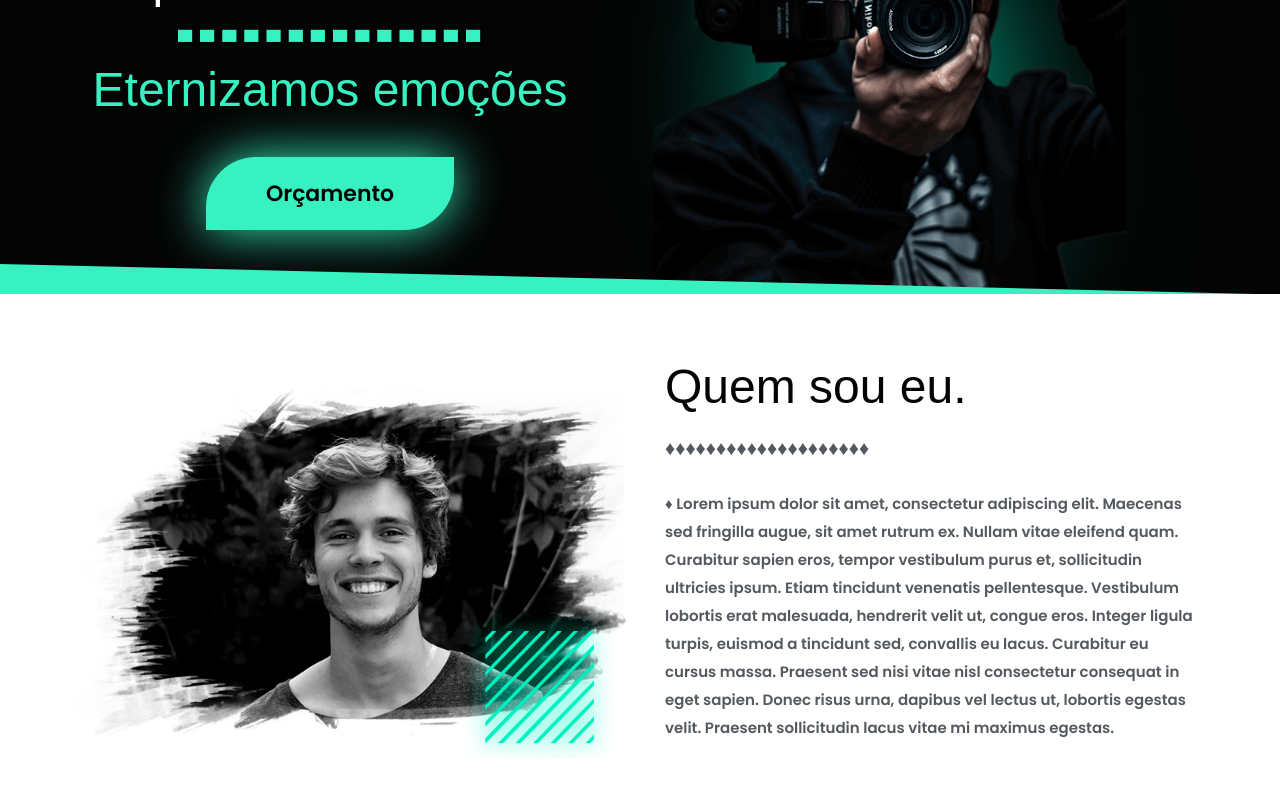
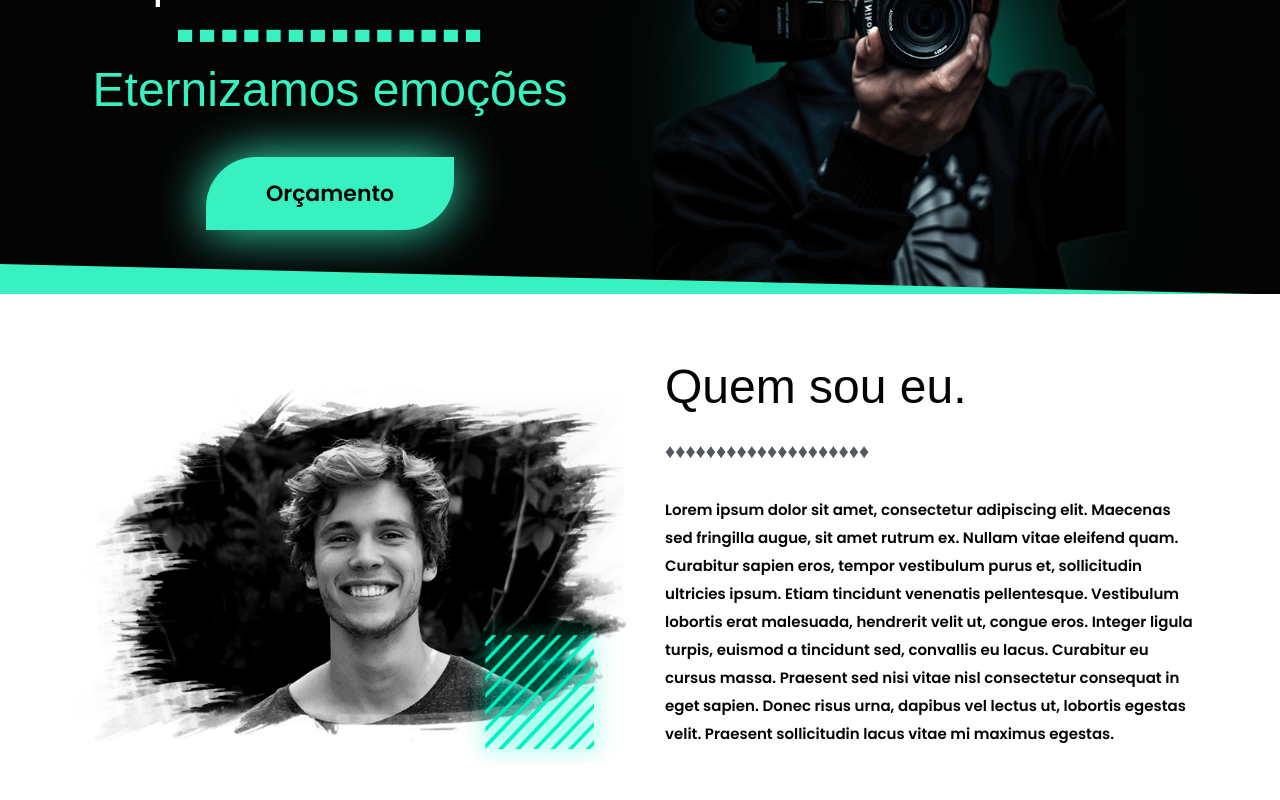
Before and after one commit to Cangemi/site-fotografia, a Next.js app: page / in a window 1280 px wide. Shown: the part 308-1108 px from the top of the page. Built offline with nearby package versions, Linux system fonts and the light colour scheme; a web font is replaced by a local one.

Commit message:
pagina fotografia

```diff
--- a/pages/index.css
+++ b/pages/index.css
@@ -89,5 +89,5 @@ h2{
       line-height: 28px;
       font-weight:lighter;
       font-family: 'Poppins', sans-serif;
-      color: #54595f;
+      color: #040404;
   }
--- a/pages/index.js
+++ b/pages/index.js
@@ -44,9 +44,8 @@ function Home() {
                         <Image class="col" src="/quemsoueu.png" width="580" height="380" />
                         <div class="col">
                             <h2 className ="Titulo3">Quem sou eu.</h2>
-                            <h3 id="Divisor2">♦♦♦♦♦♦♦♦♦♦♦♦♦♦♦♦♦♦♦♦</h3>
+                            <p id="Divisor2">♦♦♦♦♦♦♦♦♦♦♦♦♦♦♦♦♦♦♦♦</p>
                             <p className="texto-quem-sou">
-                            ♦
                                 Lorem ipsum dolor sit amet, consectetur adipiscing elit. Maecenas
                                 sed fringilla augue, sit amet rutrum ex. Nullam vitae eleifend quam.
                                 Curabitur sapien eros, tempor vestibulum purus et, sollicitudin ultricies
```
